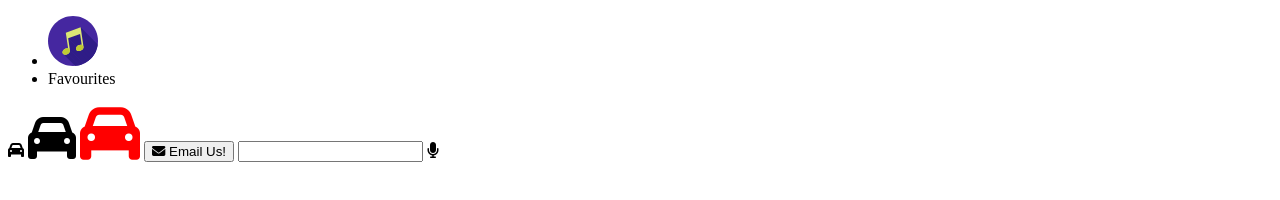
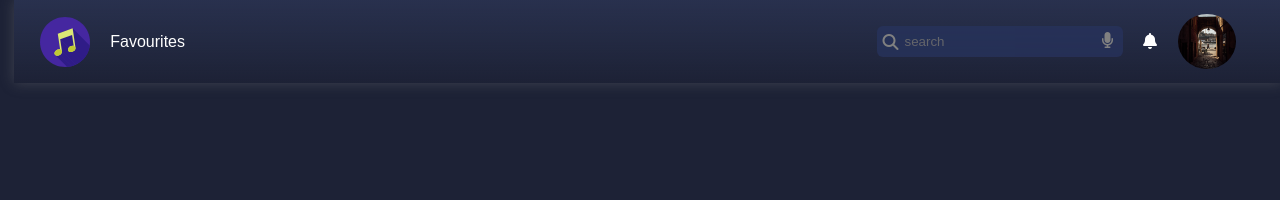
Before and after one commit to rimahour94/musicplayer, a website: page index.html in a window 1280 px wide. Drawn offline with Linux system fonts and the light colour scheme.

Commit message:
header in progress

```diff
--- a/index.html
+++ b/index.html
@@ -5,47 +5,34 @@
     <meta name="viewport" content="width=device-width, initial-scale=1.0" />
     <meta http-equiv="X-UA-Compatible" content="ie=edge" />
     <link rel="stylesheet" href="styles.css" />
-    <link
-      rel="stylesheet"
-      href="https://cdnjs.cloudflare.com/ajax/libs/font-awesome/4.7.0/css/font-awesome.min.css"
-    />
+    <script
+      src="https://kit.fontawesome.com/b3348ae33f.js"
+      crossorigin="anonymous"
+    ></script>
     <title>Music Player</title>
   </head>
 
   <body>
-    <!-- header section -->
+    <!-- header section start -->
     <header id="header">
-      <div class="header-logo">
-        <ul>
-          <li>
-            <img src="./images/logo2.svg" alt="logo" width="50" />
-          </li>
-          <li>Favourites</li>
-        </ul>
+      <div class="logo-header">
+        <img src="./images/logo2.svg" alt="logo" width="50" />
+        <p>Favourites</p>
       </div>
-
       <div class="header-profile">
+        <div class="search-icon-container">
+          <i class="fa-solid fa-magnifying-glass" id="left-icon"></i>
+          <input type="text" placeholder="search" class="search-input" />
+          <i class="fa-solid fa-microphone" id="right-icon"></i>
+        </div>
         <div>
-          <i class="fa fa-car"></i>
-          <i class="fa fa-car" style="font-size: 48px"></i>
-          <i class="fa fa-car" style="font-size: 60px; color: red"></i>
-          <button type="submit">
-            <span class="fa-solid fa-envelope"></span> Email Us!
-          </button>
-
-          <input type="text" class="search-input" />
-          <i class="fa-solid fa-microphone"></i>
+          <i class="fa-solid fa-bell"></i>
         </div>
-        <div></div>
-        <div></div>
+        <div class="profile"></div>
       </div>
     </header>
+    <!-- header section end -->
   </body>
 
   <script src="script.js"></script>
 </html>
-
-<script
-  src="https://kit.fontawesome.com/97aba7190e.js"
-  crossorigin="anonymous"
-></script>
--- a/styles.css
+++ b/styles.css
@@ -0,0 +1,84 @@
+/* root */
+html {
+    --themecolor: rgb(29, 34, 54);
+    --theme-width: 95%;
+}
+
+body {
+    margin: 0;
+    padding: 0;
+    font-family: sans-serif;
+    background-color: var(--themecolor, rgb(29, 34, 54));
+}
+
+/* header section start */
+#header {
+    background: linear-gradient(to bottom, rgb(41 49 78), transparent);
+    display: flex;
+    box-shadow: 0px 0px 13px 0px #80808059;
+    color: white;
+    justify-content: space-between;
+    padding: 14px 26px;
+    position: fixed;
+    width: var(--theme-width);
+    align-items: center;
+    margin-left: 14px;
+}
+
+.logo-header {
+    display: flex;
+    list-style: none;
+    justify-content: space-between;
+    width: 145px;
+    align-items: center;
+}
+
+.header-profile {
+    display: flex;
+    width: 400px;
+    align-items: center;
+    justify-content: space-evenly;
+}
+
+.search-input {
+    border-radius: 6px;
+    padding: 8px 28px;
+    position: relative;
+    background-color: rgb(39 51 92);
+    border: none;
+    opacity: 0.8;
+    width: 190px;
+    color: white;
+    outline: none;
+}
+
+#left-icon {
+    position: absolute;
+    color: grey;
+    z-index: 1;
+    left: 6px;
+    top: 8px;
+}
+
+.search-icon-container {
+    position: relative;
+}
+
+#right-icon {
+    position: absolute;
+    z-index: 1;
+    color: grey;
+    right: 9px;
+    top: 6px;
+}
+
+.profile {
+    border-radius: 50%;
+    width: 58px;
+    height: 55px;
+    background: url("./images/pexels-yuri-félix-17831893.jpg");
+    background-size: cover;
+    background-position: center;
+}
+
+/* header section end */
```
Also changed, not shown: images/pexels-yuri-félix-17831893.jpg (added), images/web.jpg (added).
